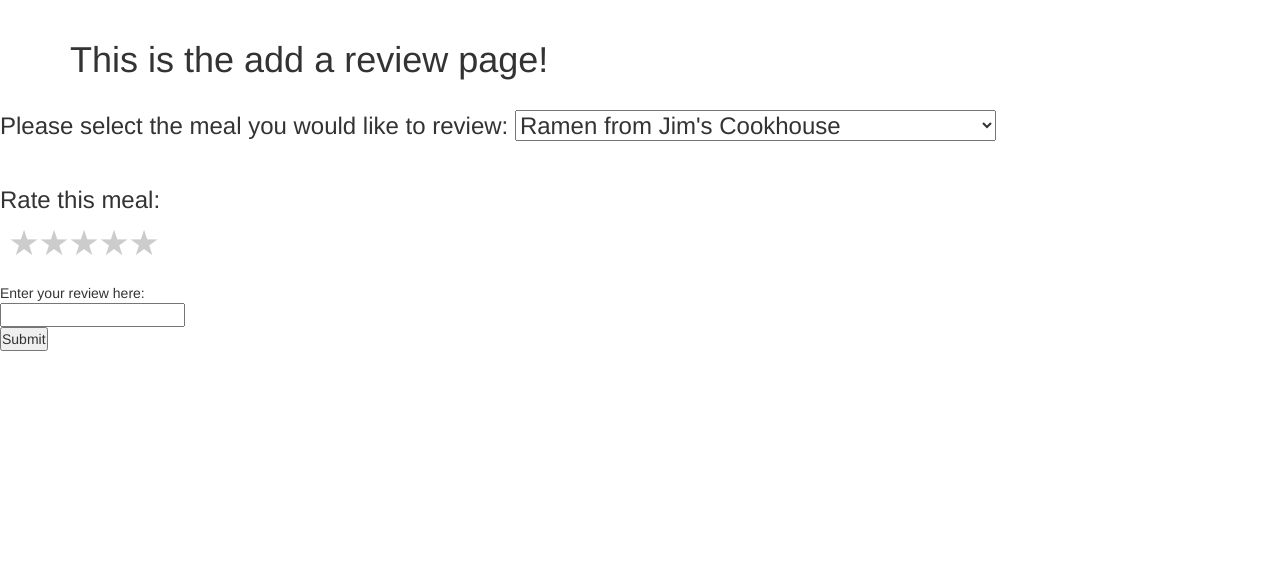
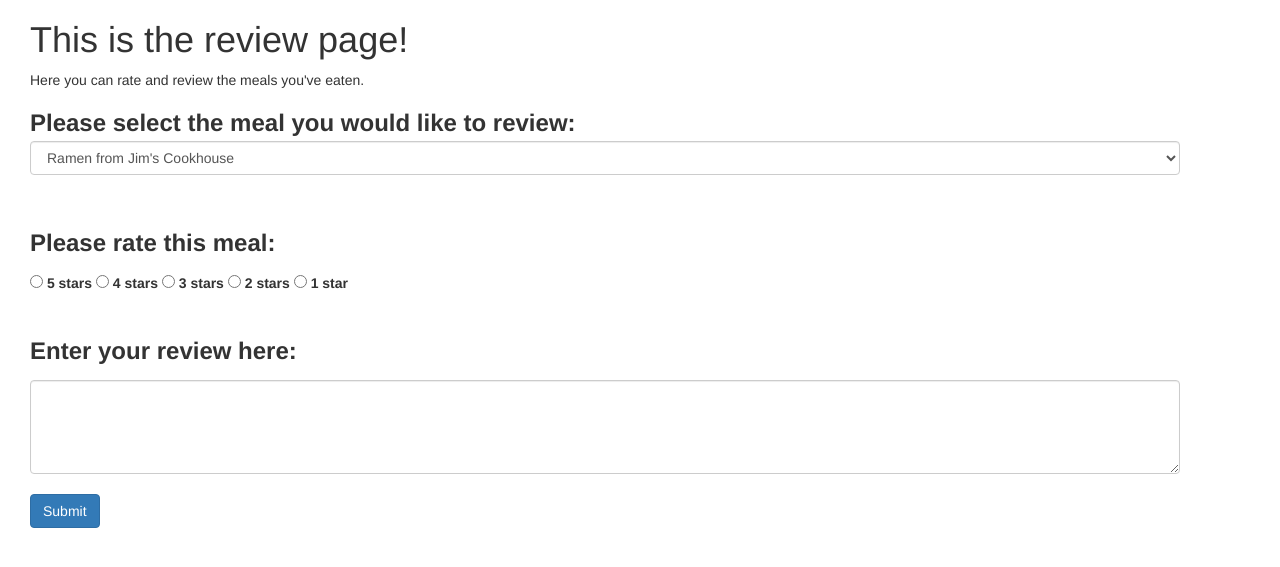
Before and after one commit to ginadivina/taste-buddy, a Flask app: page /review in a window 1280 px wide. Shown: the part 52-619 px from the top of the page. Run offline with Flask 2, Linux system fonts and the light colour scheme; some libraries are stand-ins or nearby versions.

Commit message:
review page updates

```diff
--- a/app/templates/review.html
+++ b/app/templates/review.html
@@ -3,33 +3,43 @@
 {% block content %}
 <head>
     <meta charset="UTF-8">
+    <!--<link rel="stylesheet" href="styles.css" />-->
 </head>
 
-<div class="container">
+<style>
+div {
+    margin-left: 30px;
+    margin-right: 100px;
+}
+</style>
+
+<div>
     {% if user %}
-    <h1>Hello, {{ user.username }}! This is the add a review page.</h1>
+    <h1>Hello, {{ user.username }}! This is the review page.</h1>
     {% else %}
-    <h1>This is the add a review page!</h1>
+    <h1>This is the review page!</h1>
     {% endif %}
+    <p>Here you can rate and review the meals you've eaten.</p>
 </div>
 
-<body>
+<form>
+    <div class="form-group">
         <h3>
-    Please select the meal you would like to review:
-    <select>
-        #Should read from user's history but this will do for now
-        <option value="meal1">Ramen from Jim's Cookhouse</option>
-        <option value="meal2">Ramen from Tokyo Ramen</option>
-        <option value="meal3">Stake Sandwich from The Sandwich Shack</option>
-        <option value="meal4">Chicken Nuggets from McDonald's</option>
+            <label for="selecting">Please select the meal you would like to review: </label>
+            <select class = "form-control" name = "rating" id="selecting">
+                <option value="meal1"><a>Ramen from Jim's Cookhouse</a></option>
+                <option value="meal2"><a>Ramen from Tokyo Ramen</a></option>
+                <option value="meal3"><a>Stake Sandwich from The Sandwich Shack</a></option>
+                <option value="meal4"><a>Chicken Nuggets from McDonald's</a></option>
             </select>
         </h3>
-<h3><br>Rate this meal: </h3>
+    </div>
+    <br>
 
-
-
-<body>
-<div class="rate">
+    <div>
+        <h3>
+            <label>Please rate this meal:</label>
+        </h3>
         <input type="radio" id="star5" name="rate" value="5" />
         <label for="star5" title="text">5 stars</label>
         <input type="radio" id="star4" name="rate" value="4" />
@@ -41,17 +51,16 @@
         <input type="radio" id="star1" name="rate" value="1" />
         <label for="star1" title="text">1 star</label>
     </div>
-</body>
+    <br>
 
-<form>
-    <br><br><br> Enter your review here:<br>
-    <input type="text" name="user_review"> <br>
-    <input type="submit" name="submit">
+    <div class="form-group">
+        <h3>
+            <label for="textarea">Enter your review here:</label>
+        </h3>
+        <textarea class="form-control" id="textarea" rows="4"></textarea>
         <br>
+        <button type="button" class="btn btn-primary">Submit</button>
+    </div>
 </form>
 
-</body>
 {% endblock %}
-
-
-#Todo: link info to database
```
Lines whose indentation alone changed are shown as unchanged.
